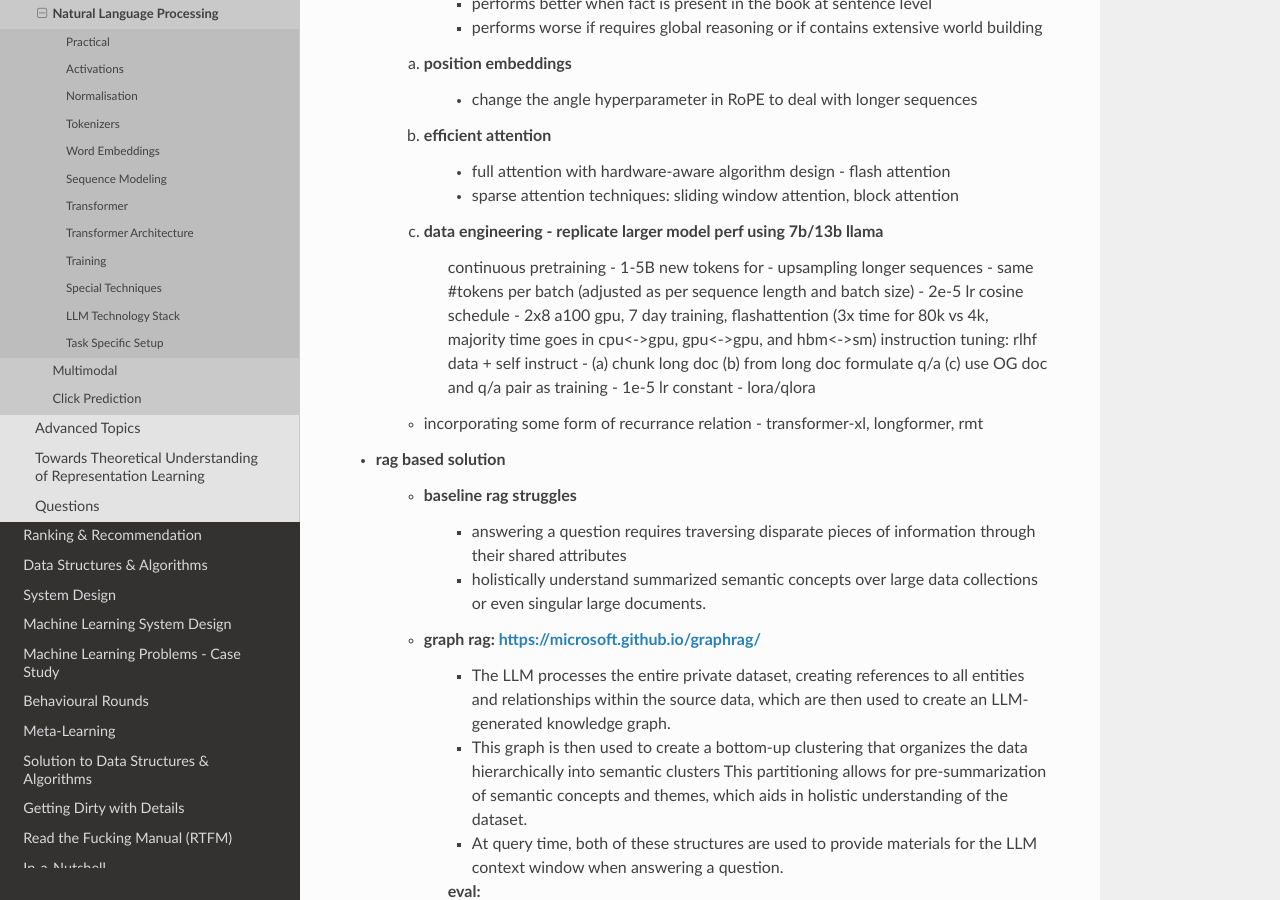
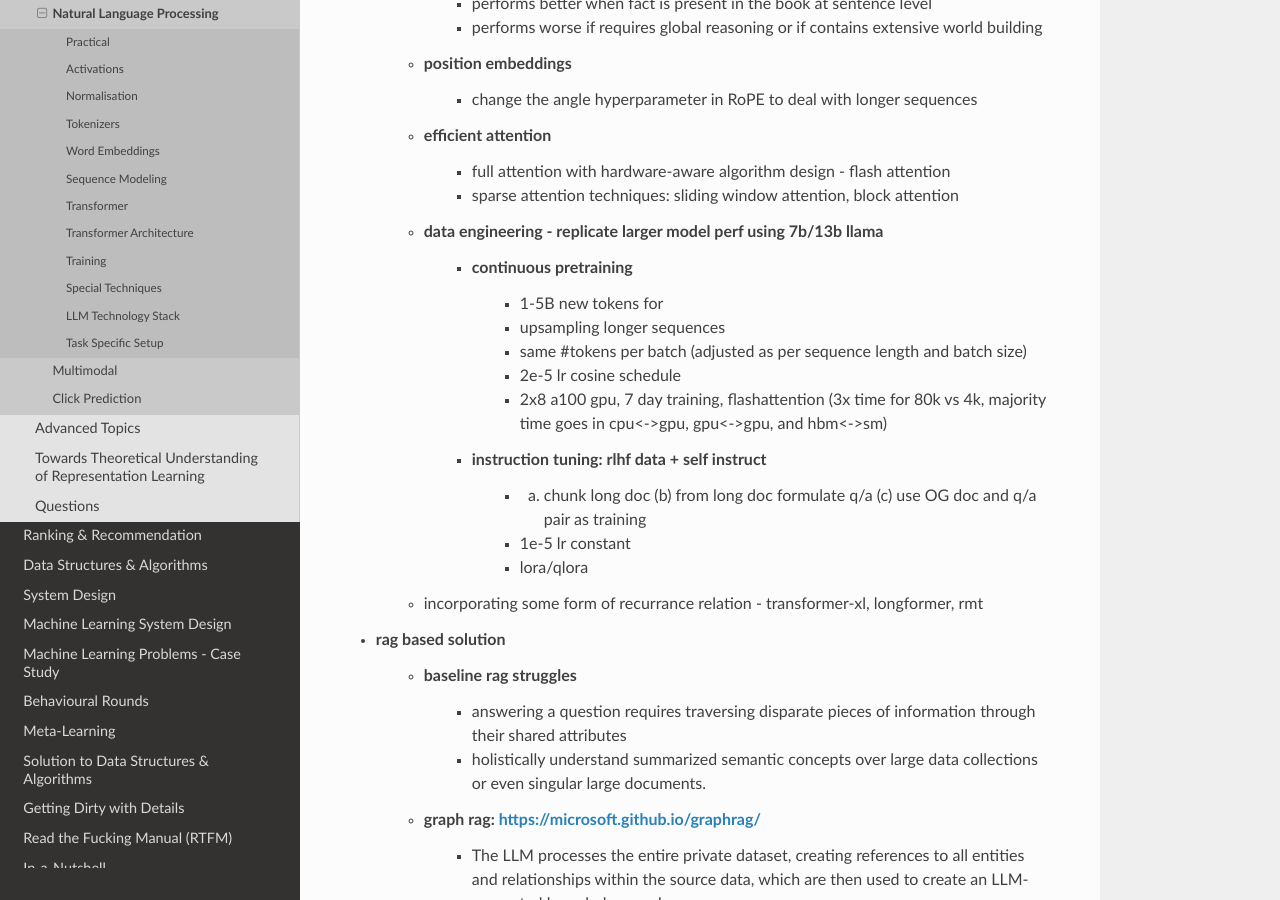
Before and after one commit to uselesstechjunks/leetcode, a Sphinx documentation site: the page built from docs/source/dl/application/nlp.rst, in a window 1280 px wide and 900 px high, scrolled down 27111 px. Built offline with Sphinx 7.4.7 and the Read the Docs theme 2.0.0, drawn with Linux system fonts in a browser that asks for light colours.

Commit message:
Update nlp.rst

```diff
--- a/docs/source/dl/application/nlp.rst
+++ b/docs/source/dl/application/nlp.rst
@@ -1046,22 +1046,22 @@ design e2e: integrate user feedback
 	- nocha (fictional, unseen books with true/false q/a pairs
 		- performs better when fact is present in the book at sentence level
 		- performs worse if requires global reasoning or if contains extensive world building
-	(a) position embeddings
+	- position embeddings
 		- change the angle hyperparameter in RoPE to deal with longer sequences
-	(b) efficient attention
+	- efficient attention
 		- full attention with hardware-aware algorithm design - flash attention
 		- sparse attention techniques: sliding window attention, block attention
-	(c) data engineering - replicate larger model perf using 7b/13b llama
-		continuous pretraining
-		- 1-5B new tokens for
-		- upsampling longer sequences
-		- same #tokens per batch (adjusted as per sequence length and batch size)
-		- 2e-5 lr cosine schedule
-		- 2x8 a100 gpu, 7 day training, flashattention (3x time for 80k vs 4k, majority time goes in cpu<->gpu, gpu<->gpu, and hbm<->sm)
-		instruction tuning: rlhf data + self instruct
-		- (a) chunk long doc (b) from long doc formulate q/a (c) use OG doc and q/a pair as training
-		- 1e-5 lr constant
-		- lora/qlora
+	- data engineering - replicate larger model perf using 7b/13b llama
+		- continuous pretraining
+			- 1-5B new tokens for
+			- upsampling longer sequences
+			- same #tokens per batch (adjusted as per sequence length and batch size)
+			- 2e-5 lr cosine schedule
+			- 2x8 a100 gpu, 7 day training, flashattention (3x time for 80k vs 4k, majority time goes in cpu<->gpu, gpu<->gpu, and hbm<->sm)
+		- instruction tuning: rlhf data + self instruct
+			- (a) chunk long doc (b) from long doc formulate q/a (c) use OG doc and q/a pair as training
+			- 1e-5 lr constant
+			- lora/qlora
 	- incorporating some form of recurrance relation - transformer-xl, longformer, rmt
 
 - rag based solution
@@ -1108,12 +1108,12 @@ issues:
 2. information extraction: **UniversalNER, **GLiNER
 	- (entity) NER: named entity recognition, entity-linking
 		- predefined entity-classes: location (LOC), organizations (ORG), person (PER) and Miscellaneous (MISC).
-			https://huggingface.co/dslim/bert-base-NER
-			https://huggingface.co/FacebookAI/xlm-roberta-large-finetuned-conll03-english
+			- https://huggingface.co/dslim/bert-base-NER
+			- https://huggingface.co/FacebookAI/xlm-roberta-large-finetuned-conll03-english
 		- open entity-classes:
-			UniversalNER: https://universal-ner.github.io/, https://huggingface.co/Universal-NER
-			GLiNER: Generalist Model for Named Entity Recognition using Bidirectional Transformer https://huggingface.co/urchade/gliner_large-v2
-			GLiNER - Multitask: https://www.knowledgator.com/ -> https://huggingface.co/knowledgator/gliner-multitask-large-v0.5
+			- UniversalNER: https://universal-ner.github.io/, https://huggingface.co/Universal-NER
+			- GLiNER: Generalist Model for Named Entity Recognition using Bidirectional Transformer https://huggingface.co/urchade/gliner_large-v2
+			- GLiNER - Multitask: https://www.knowledgator.com/ -> https://huggingface.co/knowledgator/gliner-multitask-large-v0.5
 
 		- Open IE eval: Preserving Knowledge Invariance: Rethinking Robustness Evaluation of Open Information Extraction (https://github.com/qijimrc/ROBUST/tree/master)
 		- LLMaAA: Making Large Language Models as Active Annotators https://github.com/ridiculouz/LLMaAA/tree/main
```
